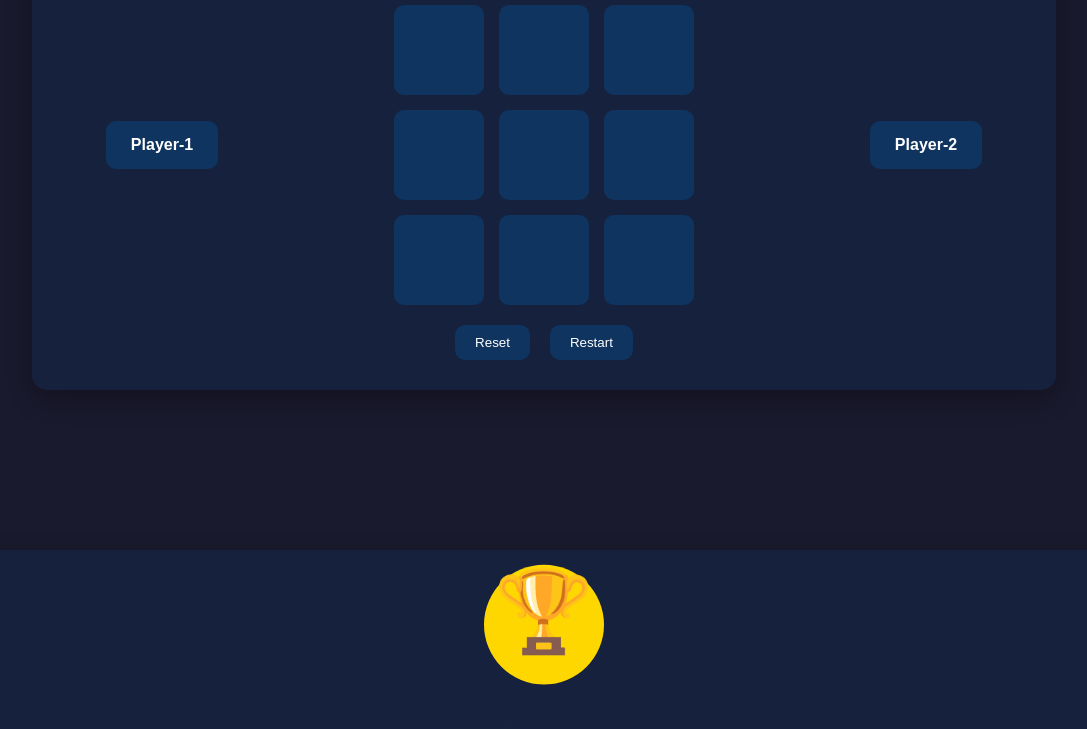
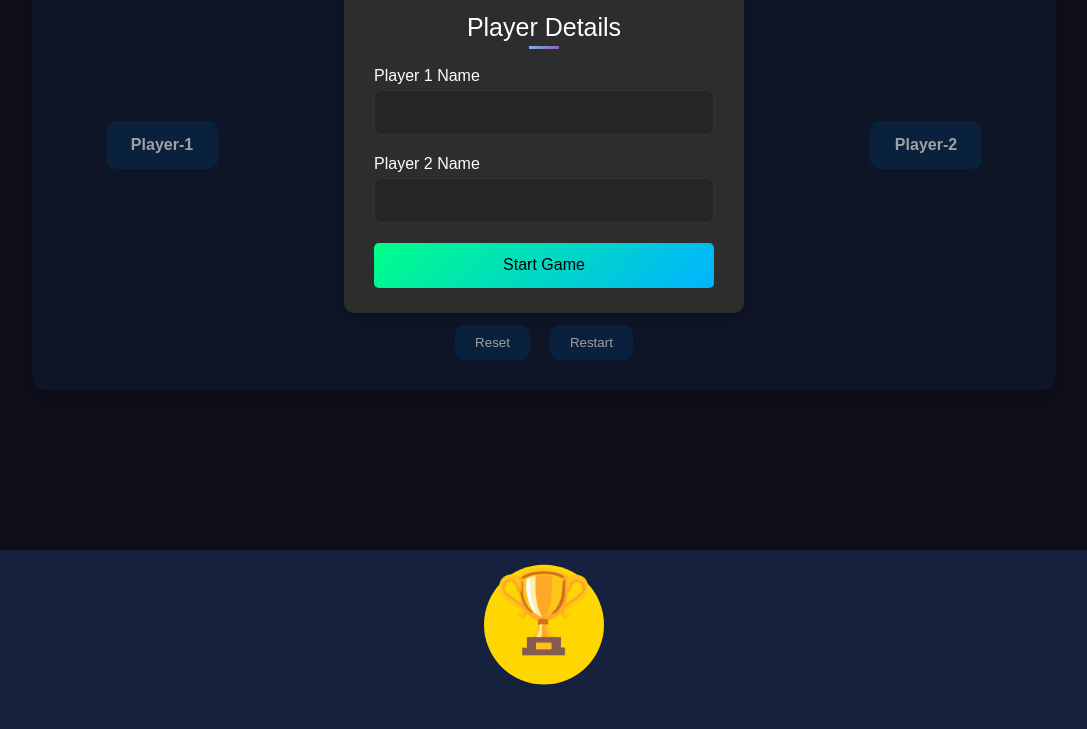
Before and after one commit to jatinrane14/Tik-TacToi-Game, a plain HTML site: page index.html in a window 1280 px wide. Shown: the part 250-979 px from the top of the page, without its empty margins (96-1183 px from the left). Drawn offline with nearby package versions, Linux system fonts and the light colour scheme.

Commit message:
new Feature Added

```diff
--- a/index.html
+++ b/index.html
@@ -7,6 +7,49 @@
     <link rel="stylesheet" href="style2.css" />
   </head>
   <body>
+    <!-- Game Player names -->
+    <div id="Playedtl">
+      <div class="container">
+        <div class="title">Player Details</div>
+        <form class="playerForm">
+          <div class="form-group">
+            <label for="player1">Player 1 Name</label>
+            <input
+              type="text"
+              id="player1"
+              required
+              minlength="2"
+              maxlength="20"
+            />
+            <div class="error" id="player1Error">
+              Name must be 2-20 characters long
+            </div>
+          </div>
+
+          <div class="form-group">
+            <label for="player2">Player 2 Name</label>
+            <input
+              type="text"
+              id="player2"
+              required
+              minlength="2"
+              maxlength="20"
+            />
+            <div class="error" id="player2Error">
+              Name must be 2-20 characters long
+            </div>
+          </div>
+
+          <button class="startBtn">Start Game</button>
+        </form>
+
+        <div class="players" id="playersDisplay">
+          <h3>Players Ready!</h3>
+          <div class="player-info" id="p1Display"></div>
+          <div class="player-info" id="p2Display"></div>
+        </div>
+      </div>
+    </div>
     <main>
       <div class="game-head">
         <h1>Tik-Tac-Toi</h1>
@@ -48,13 +91,17 @@
       <div class="winner-pop">
         <div class="trophy">
           <p>🏆</p>
-
         </div>
         <p class="win-msg">Winner</p>
         <button class="playAgain">Play Again</button>
       </div>
     </div>
-    <script src="https://cdnjs.cloudflare.com/ajax/libs/gsap/3.12.5/gsap.min.js" integrity="sha512-7eHRwcbYkK4d9g/6tD/mhkf++eoTHwpNM9woBxtPUBWm67zeAfFC+HrdoE2GanKeocly/VxeLvIqwvCdk7qScg==" crossorigin="anonymous" referrerpolicy="no-referrer"></script>
+    <script
+      src="https://cdnjs.cloudflare.com/ajax/libs/gsap/3.12.5/gsap.min.js"
+      integrity="sha512-7eHRwcbYkK4d9g/6tD/mhkf++eoTHwpNM9woBxtPUBWm67zeAfFC+HrdoE2GanKeocly/VxeLvIqwvCdk7qScg=="
+      crossorigin="anonymous"
+      referrerpolicy="no-referrer"
+    ></script>
     <script src="script.js"></script>
   </body>
 </html>
--- a/script.js
+++ b/script.js
@@ -4,19 +4,24 @@ let p1 = document.getElementsByClassName('p1-flag')[0]
 let p2 = document.getElementsByClassName('p2-flag')[0]
 let player1 =  true;
 let winMsg = document.getElementsByClassName("win-msg")[0];
-let  resetbtn = ()=>{
-    boxes.forEach((box)=>{
-        for (let patterns of WinPatterns) {
-            boxes[patterns[0]].innerText = "";
-            boxes[patterns[1]].innerText = "";
-            boxes[patterns[2]].innerText = "";
-        }
-        // document.getElementsByClassName("winner-pop-con").style = 'height:0px';
-        box.disabled = false;
-        console.log("clicked");
-        window.location.reload();
-    })
+let playerDiv = document.querySelector("Playerdtl");
+let P1Name;
+let P2Name;
+function formUp(){
+    setTimeout(() => {
+        gsap.to("#Playedtl",{
+            transform:"translateY(-100%)"
+        })
+    }, 500);
 }
+let Playerform  = document.querySelector(".playerForm");
+Playerform.addEventListener("submit",(e)=>{
+    e.preventDefault();
+    P1Name = e.target[0].value;
+    P2Name = e.target[1].value;
+    formUp();
+})
+
 const WinPatterns = [
     [0,1,2],
     [0,3,6],
@@ -34,9 +39,29 @@ let winnerPage = ()=>{
         duration:1
     })
 }
+let winnerPageDown = ()=>{
+    let hei = document.querySelector(".winner-pop-con");
+    gsap.to(".winner-pop-con",{
+        transform:"translateY(100%  )",
+        duration:1
+    })
+}
 let DisableAllBtn = ()=>{
     boxes.forEach((bx)=>{
         (bx.disabled == true)?"":bx.disabled=true;
+    })
+}
+let  resetbtn = ()=>{
+    boxes.forEach((box)=>{
+        for (let patterns of WinPatterns) {
+            boxes[patterns[0]].innerText = "";
+            boxes[patterns[1]].innerText = "";
+            boxes[patterns[2]].innerText = "";
+        }
+        // document.getElementsByClassName("winner-pop-con").style = 'height:0px';
+        box.disabled = false;
+        console.log("clicked");
+        // window.location.reload();
     })
 }
 boxes.forEach((box)=>{
@@ -68,10 +93,10 @@ boxes.forEach((box)=>{
                     winnerPage();
                     DisableAllBtn();
                     if (boxes[patterns[0]].innerText === 'O') {
-                        winMsg.innerText = "Player 1 Wins";
+                        winMsg.innerText = `${P1Name} Wins`;
                     }
                     else{
-                        winMsg.innerText = "Player 2 Wins";
+                        winMsg.innerText = `${P2Name} Wins`;
                     }
                 }
             }
@@ -83,5 +108,6 @@ reset.addEventListener('click',()=>{
 })
 let PA =  document.querySelector(".playAgain");
 PA.addEventListener("click",()=>{
+    winnerPageDown();
     resetbtn();
 })
--- a/style2.css
+++ b/style2.css
@@ -10,10 +10,121 @@ body {
     display: flex;
     justify-content: center;
     align-items: center;
-    min-height: 100vh;
+    min-height: 100vh;left: 0;
     color: #ffffff;
     overflow-y: hidden;
 }
+/* Game Player names detail */
+#Playedtl{
+    position: absolute;
+    top: 0;
+    left: 0;
+    background-color: #0000005f;
+    width: 100vw;
+    height: 100vh;
+    display: flex;
+    justify-content: center;
+    align-items: center;
+}
+.container {
+    background: #2d2d2d;
+    max-width: 400px;
+    width: 100%;
+    padding: 25px 30px;
+    border-radius: 10px;
+    box-shadow: 0 5px 10px rgba(0, 0, 0, 0.15);
+}
+
+.title {
+    font-size: 25px;
+    font-weight: 500;
+    position: relative;
+    margin-bottom: 25px;
+    text-align: center;
+}
+
+.title::before {
+    content: '';
+    position: absolute;
+    left: 50%;
+    bottom: -7px;
+    height: 3px;
+    width: 30px;
+    background: linear-gradient(135deg, #71b7e6, #9b59b6);
+    transform: translateX(-50%);
+}
+
+.form-group {
+    margin-bottom: 20px;
+}
+
+.form-group label {
+    display: block;
+    font-weight: 500;
+    margin-bottom: 5px;
+
+}
+
+.form-group input {
+    height: 45px;
+    width: 100%;
+    outline: none;
+    border: 1px solid #333;
+    background: #252525;
+    padding: 0 15px;
+    font-size: 16px;
+    border-radius: 8px;
+    transition: all 0.3s ease;
+    color: #fff;
+}
+
+.form-group input:focus {
+    border-color: #00ff88;
+            box-shadow: 0 0 5px rgba(0, 255, 136, 0.2);
+}
+
+.error {
+    color: #ff3860;
+    font-size: 14px;
+    margin-top: 5px;
+    display: none;
+}
+
+.startBtn{
+    height: 45px;
+    width: 100%;
+    background: linear-gradient(135deg, #00ff88, #00b3ff);
+    border: none;
+    color: black    ;
+    font-size: 16px;
+    font-weight: 500;
+    border-radius: 5px;
+    cursor: pointer;
+    transition: all 0.3s ease;
+}
+
+.startBtn:hover {
+    background: linear-gradient(-135deg, #71b7e6, #9b59b6);
+}
+
+.players {
+    margin-top: 20px;
+    padding: 15px;
+    background: #f7f7f7;
+    border-radius: 5px;
+    display: none;
+}
+
+.players h3 {
+    color: #333;
+    margin-bottom: 10px;
+}
+
+.player-info {
+    margin: 5px 0;
+    color: #666;
+}
+
 
 main {
     background-color: #16213e;
```
